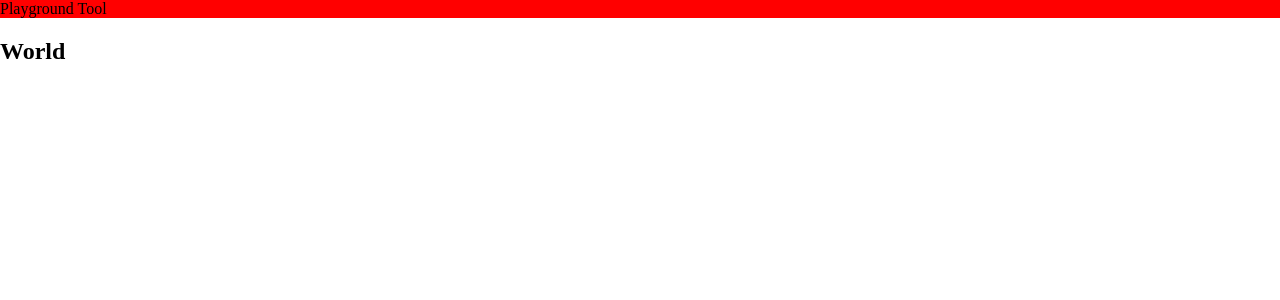
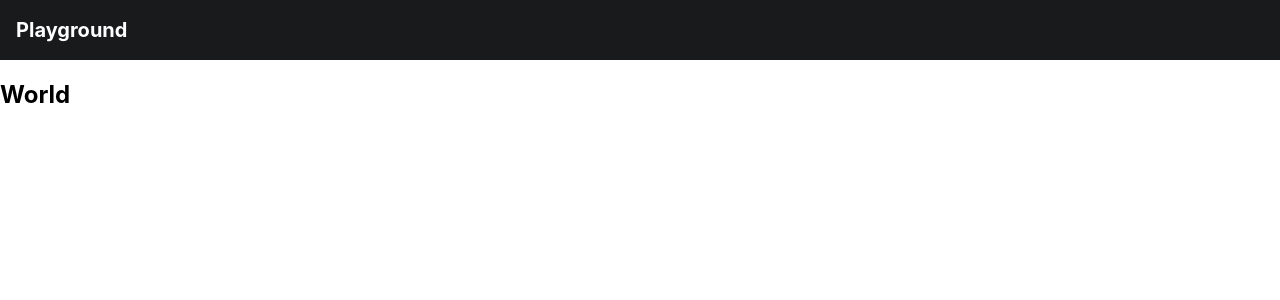
Before and after one commit to hseoy/hadix, a React (Vite) app in the folder apps/web-client/: page / in a window 1280 px wide. Shown: the top 300 px of the page. Built offline with nearby package versions, Linux system fonts and the light colour scheme.

Commit message:
feat: AppHeader 컴포넌트 대강 구현

```diff
--- a/apps/web-client/src/App.tsx
+++ b/apps/web-client/src/App.tsx
@@ -3,7 +3,7 @@ import { AppHeader, Layout } from './modules/layout';
 export const App = () => {
   return (
     <Layout>
-      <AppHeader appName="Playground Tool" />
+      <AppHeader appName="Playground" />
       <h2>World</h2>
     </Layout>
   );
--- a/apps/web-client/src/modules/common/components/Flex/Flex.tsx
+++ b/apps/web-client/src/modules/common/components/Flex/Flex.tsx
@@ -5,15 +5,23 @@ import styles from './Flex.module.scss';
 
 export interface FlexProps {
   flexDirection?: CSSProperties['flexDirection'];
+  justifyContent?: CSSProperties['justifyContent'];
+  alignItems?: CSSProperties['alignItems'];
   className?: string;
   children?: React.ReactNode;
 }
 
-export const Flex = ({ flexDirection, className, children }: FlexProps) => {
+export const Flex = ({
+  flexDirection,
+  justifyContent,
+  alignItems,
+  className,
+  children,
+}: FlexProps) => {
   return (
     <div
       className={classnames(styles.flex, className)}
-      style={{ flexDirection }}
+      style={{ flexDirection, justifyContent, alignItems }}
     >
       {children}
     </div>
--- a/apps/web-client/src/modules/layout/components/AppHeader/AppHeader.module.scss
+++ b/apps/web-client/src/modules/layout/components/AppHeader/AppHeader.module.scss
@@ -1,3 +1,5 @@
 .app-header {
-  background-color: red;
+  background-color: #181a1c;
+  color: #fff;
+  padding: 16px;
 }
--- a/apps/web-client/src/modules/layout/components/AppHeader/AppHeader.tsx
+++ b/apps/web-client/src/modules/layout/components/AppHeader/AppHeader.tsx
@@ -1,4 +1,4 @@
-import { Flex } from '~/modules/common';
+import { Flex, Typography } from '~/modules/common';
 
 import styles from './AppHeader.module.scss';
 
@@ -7,5 +7,11 @@ export interface AppHeaderProps {
 }
 
 export const AppHeader = ({ appName }: AppHeaderProps) => {
-  return <Flex className={styles['app-header']}>{appName}</Flex>;
+  return (
+    <Flex alignItems="center" className={styles['app-header']}>
+      <Typography variant="h5" weight="bold">
+        {appName}
+      </Typography>
+    </Flex>
+  );
 };
--- a/apps/web-client/src/styles/global.scss
+++ b/apps/web-client/src/styles/global.scss
@@ -10,6 +10,9 @@ body {
   height: 100%;
   margin: 0;
   min-width: 320px;
+  font-family: -apple-system, BlinkMacSystemFont, 'Segoe UI', Roboto,
+    'Helvetica Neue', Arial, 'Noto Sans', sans-serif, 'Apple Color Emoji',
+    'Segoe UI Emoji', 'Segoe UI Symbol', 'Noto Color Emoji', 'Cascadia Code';
 }
 
 #root {
```
